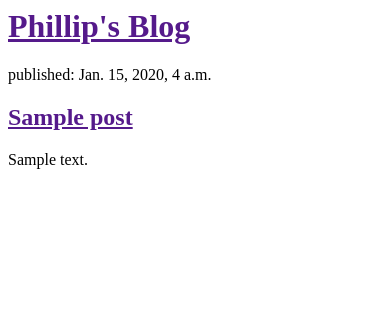
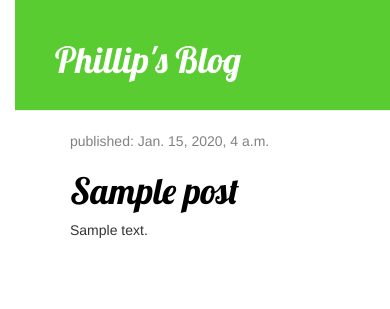
Before and after one commit to Phillip-0x01/my_first_Django_project, a Django app: template blog/templates/blog/post_list.html in a window 390 px wide. Shown: the top 309 px of the page. Run offline with Django 3.2, Linux system fonts and the light colour scheme; the template is opened without the code that fills it: values that come from a table or form of the project are taken from there, others are empty; tables that the repository leaves empty hold one stand-in row (values such as "Sample post"); some libraries are stand-ins or nearby versions.

Commit message:
Created CSS and extended templates

```diff
--- /dev/null
+++ b/blog/static/CSS/blog.css
@@ -0,0 +1,53 @@
+body {
+    padding-left: 15px;
+
+}
+
+.page-header{
+    background-color: #58CC31;
+    margin-top: 0;
+    padding: 20px 20px 20px 40px;
+}
+
+.page-header h1, .page-header h1 a, .page-header h1 a:visited, .page-header h1 a:active {
+    color:#ffffff;
+    font-size: 36px;
+    text-decoration: none;
+}
+
+.content {
+    margin-left: 40px;
+}
+
+h1,h2,h3,h4 {
+    font-family: 'Lobster', cursive;
+
+}
+
+.date {
+    color: #828282;
+
+}
+
+.save {
+    float: right;
+
+}
+
+.top-menu, .top-menu:hover, .top-menu:visited {
+    color: #ffffff;
+    float: right;
+    font-size: 26px;
+    margin-right: 20px;
+
+}
+
+.post {
+    margin-bottom: 70px;
+
+}
+
+.post h1 a, .post h1 a:visited {
+    color: #000000;
+
+}
--- /dev/null
+++ b/blog/templates/blog/base.html
@@ -0,0 +1,25 @@
+{% load staticfiles %}
+<html>
+    <head>
+        <link rel="stylesheet" href="//maxcdn.bootstrapcdn.com/bootstrap/3.2.0/css/bootstrap.min.css">
+        <link rel="stylesheet" href="//maxcdn.bootstrapcdn.com/bootstrap/3.2.0/css/bootstrap-theme.min.css">
+        <link rel="stylesheet" href="{% static 'css/blog.css' %}">
+        <link href="http://fonts.googleapis.com/css?family=Lobster&subset=latin,latin-ext" rel="stylesheet" type="text/css">
+        <title>Phillip's Blog </title>
+    </head>
+
+    <body>
+        <div class="page-header">
+            <h1><a href="/">Phillip's Blog</a></h1>
+        </div>
+
+        <div class="content container">
+            <div class="row">
+                <div class="col-md-8">
+                    {% block content %}
+                    {% endblock content%}
+                </div>
+            </div>
+        </div>
+    </body>
+</html>
--- a/blog/templates/blog/post_list.html
+++ b/blog/templates/blog/post_list.html
@@ -1,21 +1,13 @@
-<html>
+{% extends 'blog/base.html' %}
 
-    <head>
-        <title>Phillip's Blog </title>
-    </head>
-
-
-    <body>
-        <h1><a href="">Phillip's Blog</a></h1>
-
-        {% for post in posts %}
-        <div>
-            <p>published: {{  post.published_date }}</p>
-            <h2><a href="">{{  post.title }}</a></h2>
+{% block content %}
+    {% for post in posts %}
+        <div class="post">
+            <div class="date">
+                <p>published: {{  post.published_date }}</p>
+            </div>
+            <h1><a href="">{{  post.title }}</a></h1>
             <p>{{ post.text|linebreaks }}</p>
         </div>
-        {% endfor %}
-
-    </body>
-
-</html>
+    {% endfor %}
+{% endblock content %}
```
